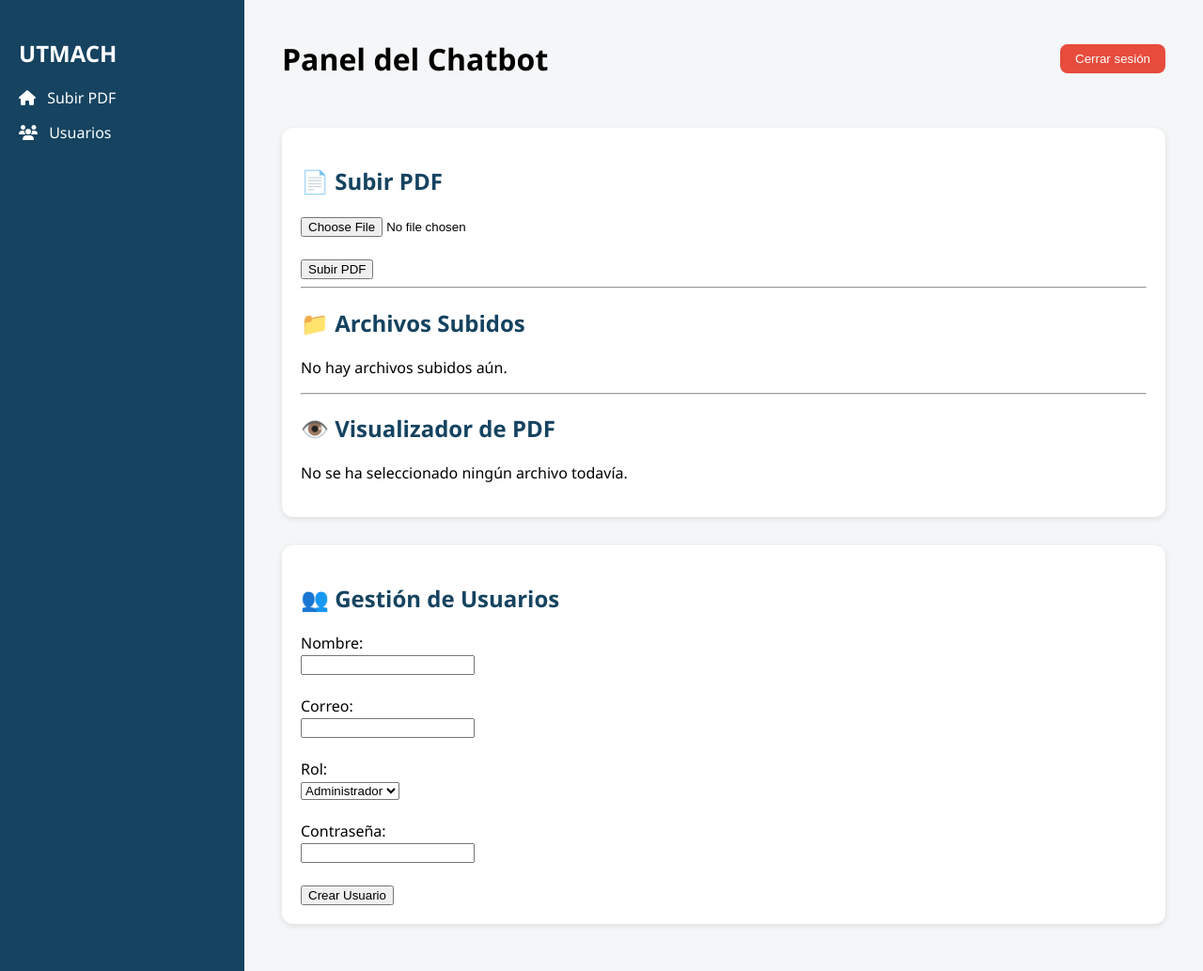
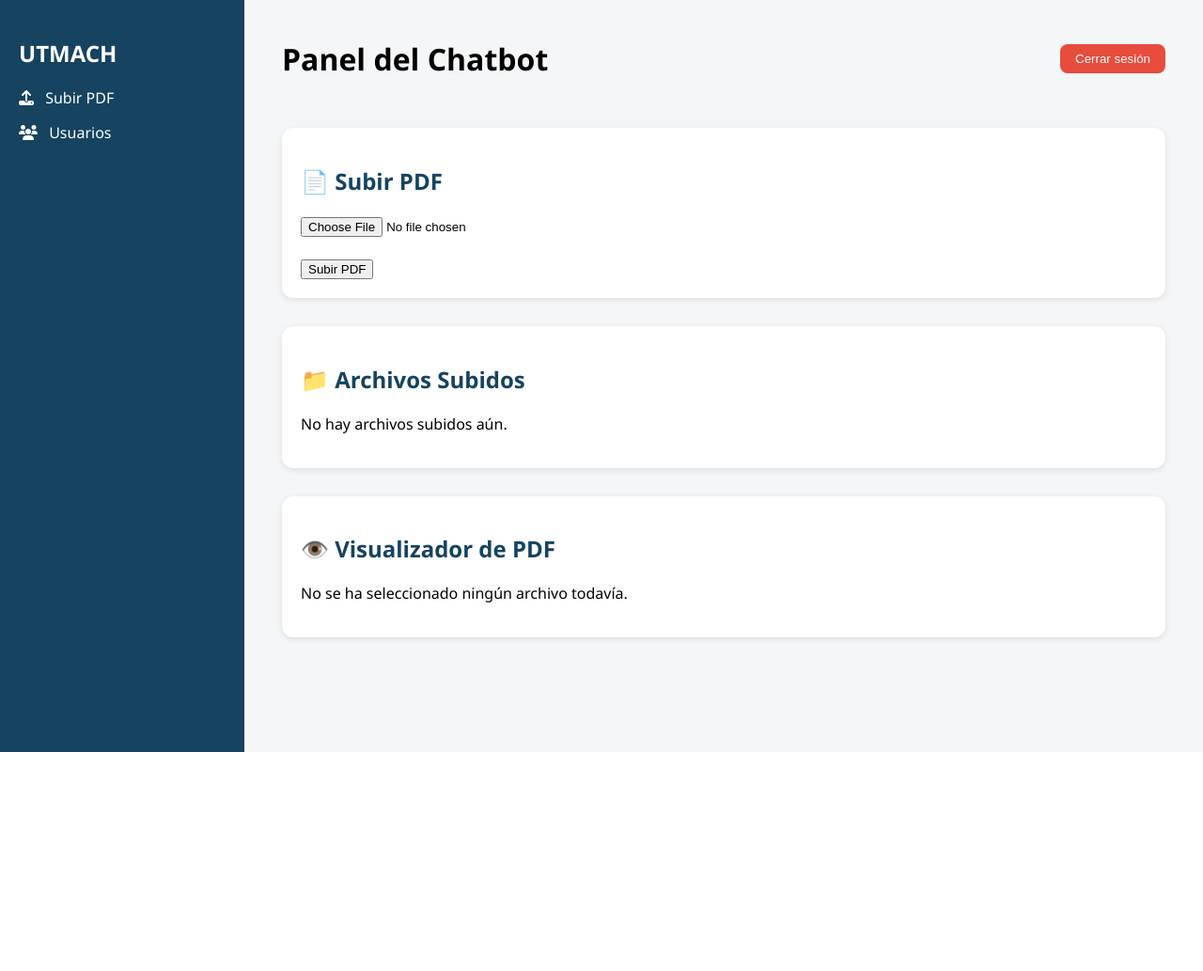
Before and after one commit to faustofi1262/neon-pdf-chatbot, a Flask app: page /panel in a window 1280 px wide. Shown: the whole page at 94% size. After the commit the page ends 800 px from the top, so only its background shows below. Run offline with Flask 3, Linux system fonts and the light colour scheme; data that the repository does not hold is empty; some libraries are stand-ins or nearby versions.

Commit message:
se cambia para que se seleccione la interfaz de acuerdo al panel izquierdo

```diff
--- a/templates/panel.html
+++ b/templates/panel.html
@@ -6,6 +6,18 @@
   <link rel="stylesheet" href="{{ url_for('static', filename='style.css') }}">
   <meta name="viewport" content="width=device-width, initial-scale=1" />
   <link rel="stylesheet" href="https://cdnjs.cloudflare.com/ajax/libs/font-awesome/6.4.0/css/all.min.css">
+  <script>
+    function mostrarSeccion(id) {
+      // Oculta todas las secciones
+      document.querySelectorAll('.seccion-panel').forEach(el => el.style.display = 'none');
+      // Muestra solo la sección seleccionada
+      document.getElementById(id).style.display = 'block';
+    }
+
+    window.onload = function () {
+      mostrarSeccion('subirPDF'); // Mostrar esta por defecto al cargar
+    }
+  </script>
 </head>
 <body>
   <div class="container">
@@ -13,9 +25,8 @@
     <aside class="sidebar">
       <h2>UTMACH</h2>
       <ul>
-        <li><i class="fa fa-home"></i> <a href="#subir">Subir PDF</a></li>
-         <!-- Agrega este nuevo enlace al menú lateral -->
-        <li><i class="fa fa-users"></i> <a href="/usuarios">Usuarios</a></li>
+        <li><i class="fa fa-upload"></i> <a href="#" onclick="mostrarSeccion('subirPDF')">Subir PDF</a></li>
+        <li><i class="fa fa-users"></i> <a href="#" onclick="mostrarSeccion('usuarios')">Usuarios</a></li>
       </ul>
     </aside>
 
@@ -38,14 +49,17 @@
       {% endif %}
       {% endwith %}
 
-      <section id="subir" class="card">
+      <!-- Seccion Subir PDF -->
+      <section id="subirPDF" class="seccion-panel">
+        <div class="card">
           <h2>📄 Subir PDF</h2>
           <form method="POST" enctype="multipart/form-data" action="/subir_pdf">
-          <input type="file" name="archivo_pdf" accept="application/pdf" required>
-          <br><br>
+            <input type="file" name="archivo_pdf" accept="application/pdf" required><br><br>
             <button type="submit">Subir PDF</button>
           </form>
-        <hr>
+        </div>
+
+        <div class="card">
           <h2>📁 Archivos Subidos</h2>
           {% if lista_pdfs %}
             <table>
@@ -74,36 +88,38 @@
           {% else %}
             <p>No hay archivos subidos aún.</p>
           {% endif %}
-        <hr>
+        </div>
+
+        <div class="card">
           <h2>👁️ Visualizador de PDF</h2>
           {% if ultimo_pdf %}
             <iframe src="{{ url_for('static', filename='uploads/' + ultimo_pdf) }}" width="100%" height="500px" style="border: 1px solid #ccc;"></iframe>
           {% else %}
             <p>No se ha seleccionado ningún archivo todavía.</p>
           {% endif %}
+        </div>
       </section>
-      <!-- Fragmento para insertar al lado derecho bajo Subir PDF -->
-      <section id="usuarios" class="card">
+
+      <!-- Sección de usuarios -->
+      <section id="usuarios" class="seccion-panel" style="display: none;">
+        <div class="card">
           <h2>👥 Gestión de Usuarios</h2>
           <form method="POST" action="/crear_usuario">
-          <label for="nombre">Nombre:</label><br>
-          <input type="text" name="nombre" required><br><br>
+            <label for="username">Nombre:</label><br>
+            <input type="text" id="username" name="username" required><br><br>
 
-          <label for="correo">Correo:</label><br>
-          <input type="email" name="correo" required><br><br>
+            <label for="password">Contraseña:</label><br>
+            <input type="password" id="password" name="password" required><br><br>
 
             <label for="rol">Rol:</label><br>
-      <select name="rol" required>
-          <option value="admin">Administrador</option>
-          <option value="usuario">Usuario</option>
-          <option value="invitado">Invitado</option>
+            <select id="rol" name="rol">
+              <option value="Administrador">Administrador</option>
+              <option value="Usuario">Usuario</option>
             </select><br><br>
-
-          <label for="clave">Contraseña:</label><br>
-          <input type="password" name="clave" required><br><br>
 
             <button type="submit">Crear Usuario</button>
           </form>
+        </div>
       </section>
     </main>
   </div>
```
Lines whose indentation alone changed are shown as unchanged.
